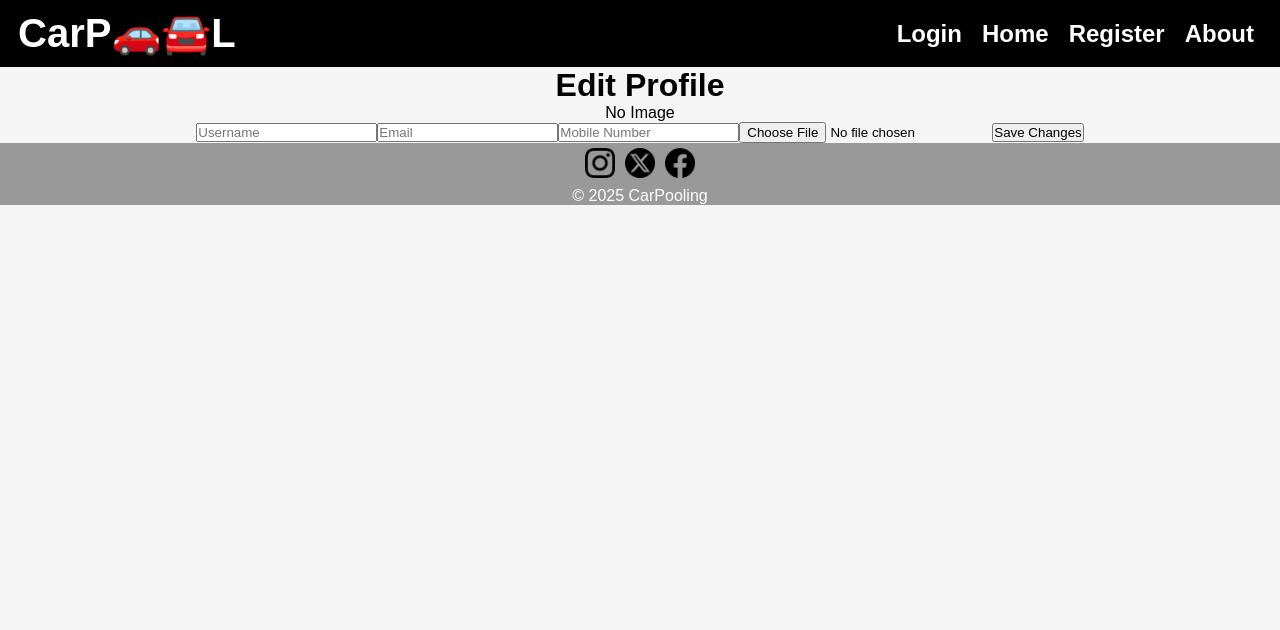
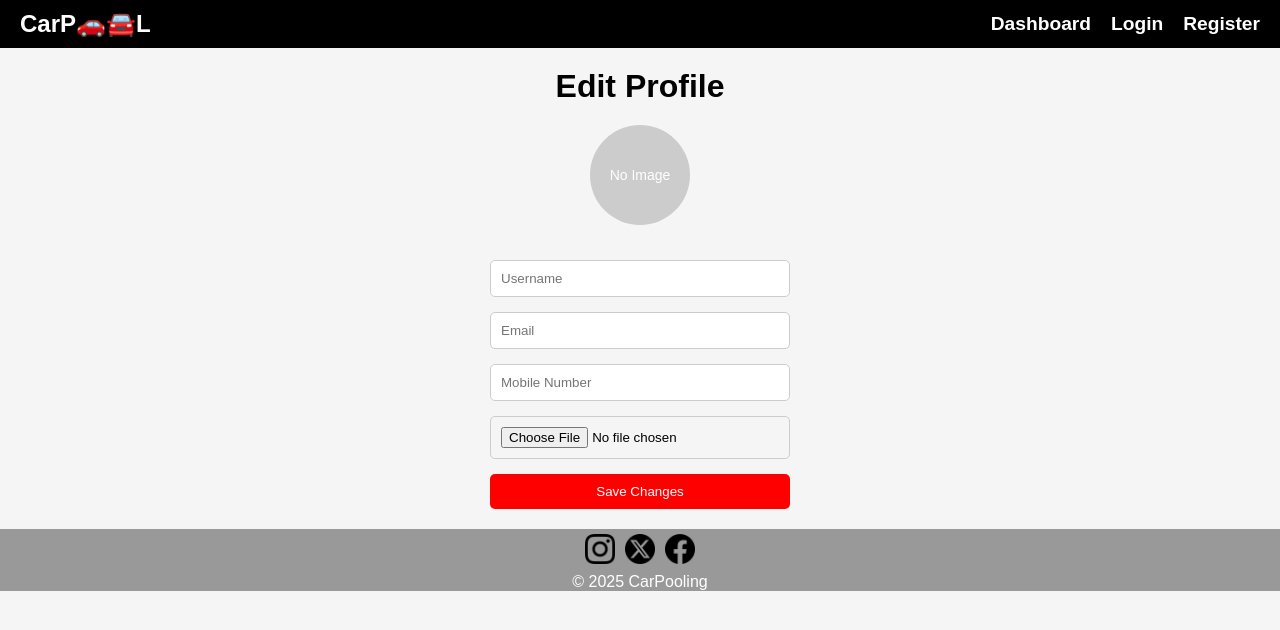
Before and after one commit to vijaykumar851/CarPooling-Client, a React (Vite) app: page /profile in a window 1280 px wide. Shown: the top 630 px of the page. Built offline with nearby package versions, Linux system fonts and the light colour scheme.

Commit message:
updatedfiles

```diff
--- a/src/Components/Footer.jsx
+++ b/src/Components/Footer.jsx
@@ -8,8 +8,10 @@ function Footer() {
                     <img src="./insta.png" alt="instagram" style={{ maxHeight: '30px', maxWidth: '30px' ,margin:'5px'}} />
                     <img src="./X.png" alt="X" style={{ maxHeight: '30px', maxWidth: '30px',margin:'5px'}} />
                     <img src="./facebook.png" alt="Facebook" style={{ maxHeight: '30px', maxWidth: '30px',margin:'5px'}} />
+
                 </div>
                 <p style={{ fontSize: '1em' }}>© 2025 CarPooling</p>
+
             </footer>
         </>
     )
--- /dev/null
+++ b/src/Components/NavBar.css
@@ -0,0 +1,86 @@
+.navBar {
+  background-color: #000;
+  color: #fff;
+  padding: 10px 20px;
+  display: flex;
+  justify-content: space-between;
+  align-items: center;
+  max-width: 1200px; /* Set a maximum width for the navbar */
+  margin: 0 auto; /* Center the navbar */
+}
+
+.navBar p {
+  font-size: 24px;
+  font-weight: bold;
+  margin: 0;
+}
+
+.list-items {
+  list-style: none;
+  display: flex;
+  gap: 20px;
+  padding: 0;
+  margin: 0;
+  align-items: center; /* Align items vertically */
+}
+
+.list-items li {
+  cursor: pointer;
+  color: white;
+  font-size: 1.2rem;
+  font-weight: bold;
+  transition: color 0.3s ease-in-out;
+}
+
+.list-items li:hover {
+  color: gold;
+}
+
+.profile-container {
+  position: relative;
+  display: inline-block;
+}
+
+.profile-image {
+  width: 40px;
+  height: 40px;
+  border-radius: 50%;
+  cursor: pointer;
+}
+
+.dropdown-menu {
+  position: absolute;
+  top: 50px;
+  right: 0;
+  background-color: white;
+  border: 1px solid #ccc;
+  border-radius: 5px;
+  box-shadow: 0 2px 10px rgba(46, 41, 41, 0.1);
+  padding: 10px;
+  z-index: 1000;
+}
+
+.dropdown-menu p {
+  margin: 0;
+  padding: 5px 10px;
+  font-size: 16px;
+}
+
+.dropB {
+  width: 100%;
+  padding: 5px 10px;
+  background-color: blue;
+  color: white;
+  border: none;
+  border-radius: 5px;
+  cursor: pointer;
+  margin-top: 10px;
+}
+
+.dropdown-menu button:hover {
+  background-color: darkred; /* Change hover background color to dark red */
+}
+
+.dropdown-menu button + button {
+  margin-top: 5px;
+}
--- a/src/Components/NavBar.jsx
+++ b/src/Components/NavBar.jsx
@@ -1,20 +1,63 @@
-import { NavLink } from "react-router-dom"
+import React, { useState } from 'react';
+import { NavLink, useNavigate } from 'react-router-dom';
+import './NavBar.css'; // CSS styling
 
-function NavBar() {
-    return (
-        <>
-            <div className="navBar">
-                <p>CarP🚗🚘L</p>
-                <ul className="list-items">
-                    <NavLink className='item1'to="/login"><li>Login</li></NavLink>
-                    <NavLink className='item2'to="/"><li>Home</li></NavLink>
-                    <NavLink className='item3'to="/register"><li>Register</li></NavLink>
-                    <li>About</li>
-                </ul>
+function NavBar({ user, setUser }) {
+  const [dropdownOpen, setDropdownOpen] = useState(false);
+  const navigate = useNavigate();
 
+  const handleLogout = () => {
+    localStorage.removeItem('user');
+    setUser(null);
+    navigate('/login');
+  };
+
+  const toggleDropdown = () => {
+    setDropdownOpen(!dropdownOpen);
+  };
+
+  const handleProfileClick = () => {
+    navigate('/profile');
+  };
+
+  const handleChangePasswordClick = () => {
+    navigate('/change-password');
+  };
+
+  return (
+    <div className="navBar">
+      <p>CarP🚗🚘L</p>
+      <ul className="list-items">
+        <NavLink className='item2' to="/dashboard"><li>Dashboard</li></NavLink>
+        {user ? (
+          <>
+            <NavLink className='item2' to="/share-ride"><li>Share a Ride</li></NavLink>
+            <div className="profile-container">
+              <img
+                src="/path/to/profile-image.png" // Replace with the path to your profile image
+                alt="Profile"
+                className="profile-image"
+                onClick={toggleDropdown}
+              />
+              {dropdownOpen && (
+                <div className="dropdown-menu">
+                  <p>{user.username}</p>
+                  <button className="dropB" onClick={handleProfileClick}>Edit Profile</button>
+                  <button className="dropB" onClick={handleChangePasswordClick}>Change Password</button>
+                  <button className="dropB" onClick={handleLogout}>Logout</button>
+                </div>
+              )}
             </div>
-        </>
-    )
+          </>
+        ) : (
+          <>
+            <NavLink className='item1' to="/login"><li>Login</li></NavLink>
+            <NavLink className='item3' to="/register"><li>Register</li></NavLink>
+          </>
+        )}
+      </ul>
+    </div>
+  );
 }
 
-export default NavBar
+export default NavBar;
--- a/src/Pages/Profile.jsx
+++ b/src/Pages/Profile.jsx
@@ -1,5 +1,5 @@
 import React, { useState, useEffect } from 'react';
-//import '../Profile.css';
+import '../Profile.css';
 function Profile() {
   const [userData, setUserData] = useState({
     username: '',
--- /dev/null
+++ b/src/Profile.css
@@ -0,0 +1,65 @@
+.profile-container {
+    display: flex;
+    flex-direction: column;
+    align-items: center;
+    justify-content: center;
+    padding: 20px;
+    min-height: 1vh; /* Ensure the profile container takes the full height of the viewport */
+  }
+
+  .profile-container h1 {
+    margin-bottom: 20px;
+  }
+
+  .profile-container form {
+    display: flex;
+    flex-direction: column;
+    gap: 15px;
+    width: 300px;
+  }
+
+  .profile-container input {
+    padding: 10px;
+    border: 1px solid #ccc;
+    border-radius: 5px;
+  }
+
+  .profile-container button {
+    padding: 10px;
+    background-color: hsl(0, 100%, 50%);
+    color: white;
+    border: none;
+    border-radius: 5px;
+    cursor: pointer;
+    transition: background-color 0.3s ease-in-out;
+  }
+
+  .profile-container button:hover {
+    background-color: hsl(0, 100%, 30%);
+  }
+
+  .profile-picture-container {
+    display: flex;
+    justify-content: center;
+    align-items: center;
+    margin-bottom: 20px;
+  }
+
+  .profile-picture-preview {
+    width: 100px;
+    height: 100px;
+    border-radius: 50%;
+    object-fit: cover;
+  }
+
+  .profile-picture-placeholder {
+    width: 100px;
+    height: 100px;
+    border-radius: 50%;
+    background-color: #ccc;
+    display: flex;
+    justify-content: center;
+    align-items: center;
+    color: #fff;
+    font-size: 14px;
+  }
```
